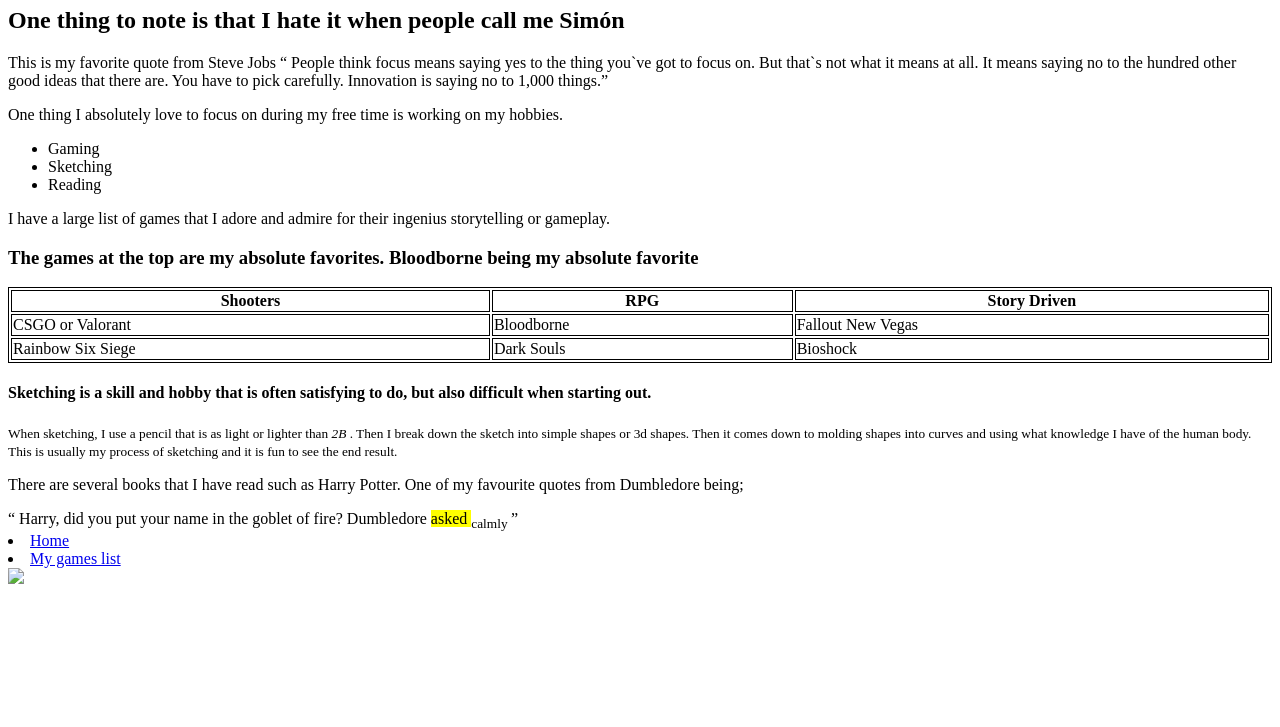
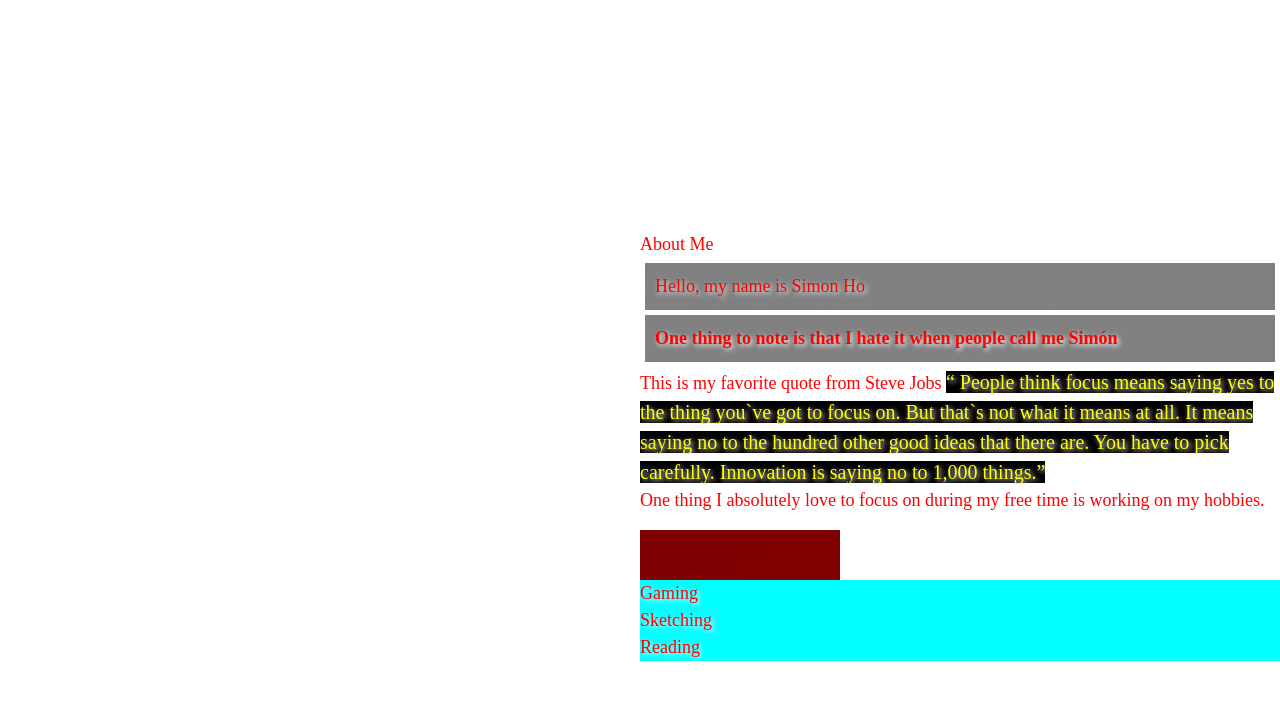
Before and after one commit to FromSimon/CSSProject, a plain HTML site: page index.html in a window 1280 px wide. Shown: the part 73-800 px from the top of the page. Drawn offline with nearby package versions, Linux system fonts and the light colour scheme.

Commit message:
Update index.html

```diff
--- a/index.html
+++ b/index.html
@@ -2,42 +2,51 @@
 <html>
     <head>
         <title>About me</title>
-            <link rel="stylesheet" href="style.css">
+        <link href="bootstrap.css" rel="stylesheet" />
+        <meta charset="UTF-8"/>
+        <link href="site.css" rel="stylesheet" />
+        <link rel="stylesheet" type="text/css" href="styles.css">
+        <meta name="viewport" content="width=device-width, initial-scale=1.0">
+
     </head>
     <body>
+        <li><a href="index.html">Home</a></li>
+    <li><a href="myfavorites.html">My games list</a></li>
+                <img src="/img/tranquil.gif">
+                <div class="section">
+                    <div class="text">About Me
+                        <div class="flex-container">
+                            <div>Hello, my name is Simon Ho</div>
+                            <div><b>
+                                One thing to note is that I hate it when people call me Simón
+                        </b></div>
+                        </div>
 
-        <h1>
-            Hello my name is Simon
-        </h1>
-        <h2>
-            <b>
-                One thing to note is that I hate it when people call me Simón
-        </b>
-        </h2>
                         This is my favorite quote from Steve Jobs
 
                     <q>
                         People think focus means saying yes to the thing you`ve got to focus on. But that`s not what it means at all.
                         It means saying no to the hundred other good ideas that there are. You have to pick carefully.
                         Innovation is saying no to 1,000 things.</q>
+                        <p>One thing I absolutely love to focus on during my free time is working on my hobbies.
+                        </p>
+                        <div class="box"></div>
+                            <div class="div1">Gaming</div>
+                            <div class="div2">Sketching</div>
+                            <div class="div3">Reading</div>
+
+                    </div>
+                </div>
 
 
-            <p>One thing I absolutely love to focus on during my free time is working on my hobbies.
-            </p>
-                <ul>
-                <li>Gaming</li>
-                <li>Sketching</li>
-                <li>Reading</li>
-            </ul>
+        <div class="section2">
+            <div class="text">hobbies
 
+                <div class="tooltip">I have a large list of games that I adore and admire for their ingenius storytelling or gameplay.
+                    The games at the top are my absolute favorites.
+                    <span class="tooltiptext">Bloodborne being my absolute favorite
+                        </span>
 
-            I have a large list of games that I adore and admire for their ingenius storytelling or gameplay.
-            <h3>
-                The games at the top are my absolute favorites. Bloodborne being my absolute favorite
-            </h3>
-            <style>
-                table, th, td {border: 1px solid black}
-            </style>
                     <table style="width:100%">
                         <tr>
                             <th>Shooters</th>
@@ -63,12 +72,11 @@
                 sketching and it is fun to see the end result.
                 </small>
                 <p> There are several books that I have read such as Harry Potter. One of my favourite quotes from Dumbledore being;</p>
-    <q> Harry, did you put your name in the goblet of fire?
+                <q2> Harry, did you put your name in the goblet of fire?
                     Dumbledore <mark> asked </mark> <sub> calmly </sub>
-    </q>
-    <li><a href="index.html">Home</a></li>
-    <li><a href="myfavorites.html">My games list</a></li>
-                <img src="/img/tranquil.gif">
+                </q2>
+            </div>
+        </div>
+
     </body>
-
 </html>
```
Lines whose indentation alone changed are shown as unchanged.
